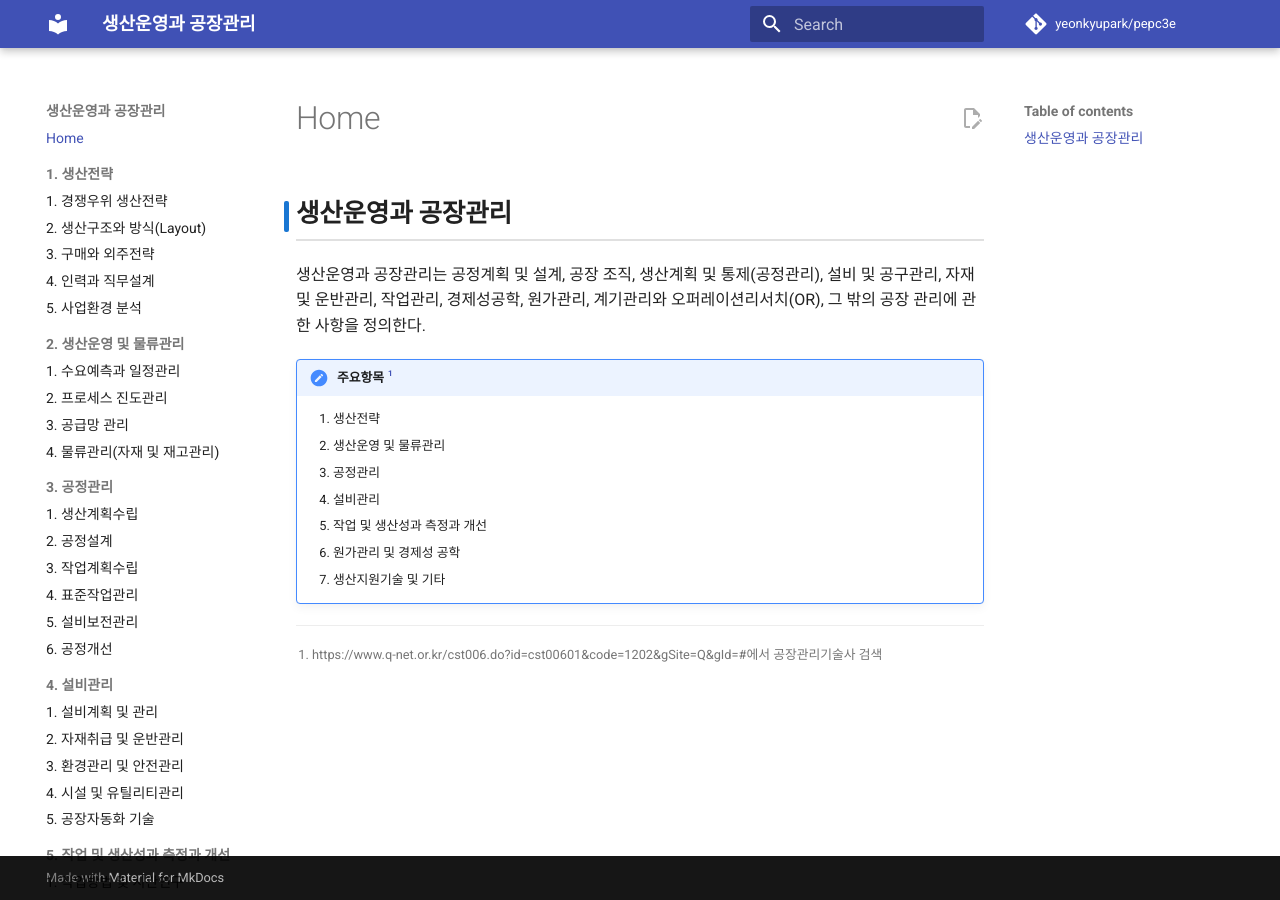
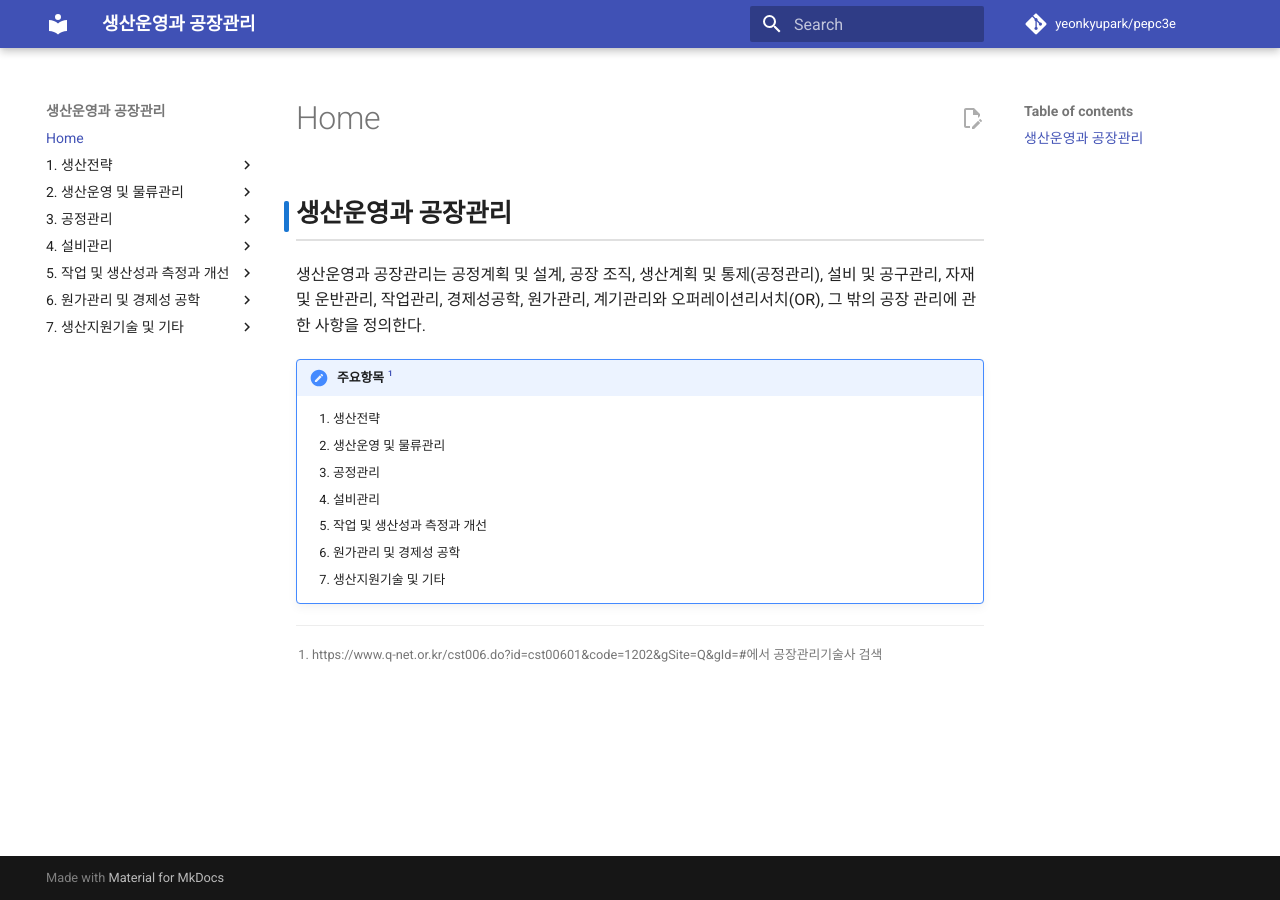
Before and after one commit to yeonkyupark/pepc3e, an MkDocs documentation site: the page built from docs/index.md, in a window 1280 px wide. Built offline with MkDocs 1.6.1 and Material for MkDocs 9.7.7, drawn with Linux system fonts in a browser that asks for light colours; comment, search, counter and statistics services are not loaded.

Commit message:
Update mkdocs.yml

```diff
--- a/mkdocs.yml
+++ b/mkdocs.yml
@@ -3,8 +3,6 @@ theme:
   name: material
   features:
     - content.action.edit
-    - navigation.sections
-    - navigation.indexes
     - toc.follow
 repo_url: https://github.com/yeonkyupark/pepc3e
 repo_name: yeonkyupark/pepc3e
```
